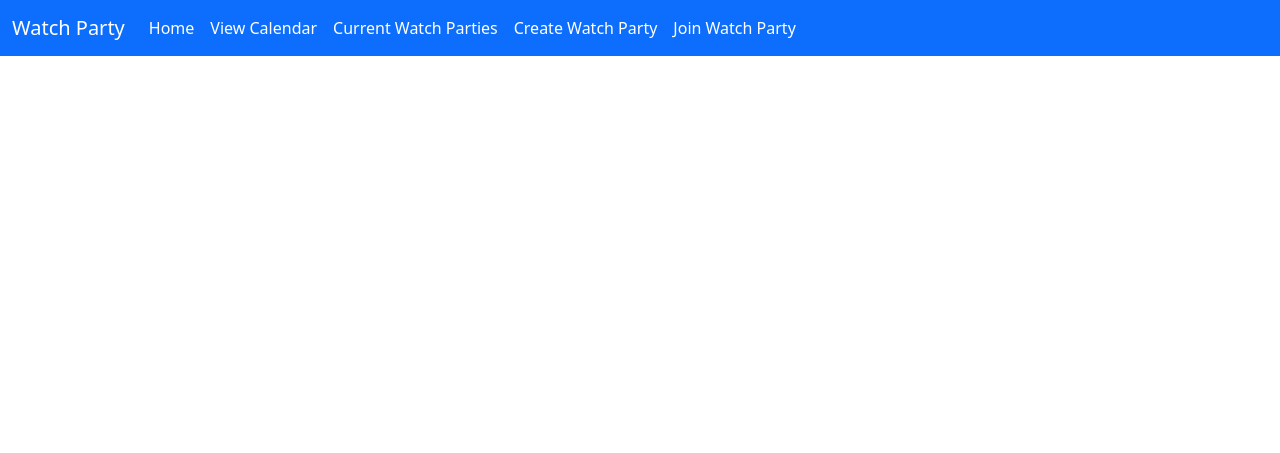
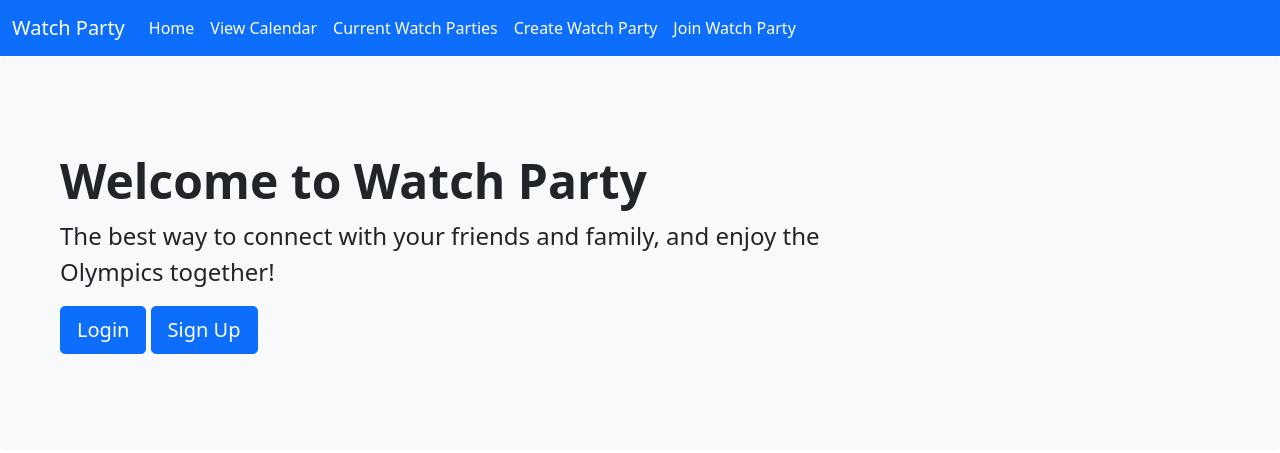
Before and after one commit to liaowilly12123/1800_202210_BBY11, a plain HTML site: page index.html in a window 1280 px wide. Drawn offline with nearby package versions, Linux system fonts and the light colour scheme.

Commit message:
Added a Jumbotron, customized it to welcome users to the app, added login and sign up button

```diff
--- a/index.html
+++ b/index.html
@@ -41,6 +41,14 @@
         </div>
     </nav>
 
+    <div class="p-5 mb-4 bg-light rounded-3">
+        <div class="container-fluid py-5">
+            <h1 class="display-5 fw-bold">Welcome to Watch Party</h1>
+            <p class="col-md-8 fs-4">The best way to connect with your friends and family, and enjoy the Olympics together!</p>
+            <button class="btn btn-primary btn-lg" type="button">Login</button>
+            <button class="btn btn-primary btn-lg" type="button">Sign Up</button>
+        </div>
+    </div>
 
 
     <script src="https://cdn.jsdelivr.net/npm/bootstrap@5.1.3/dist/js/bootstrap.bundle.min.js"
```
